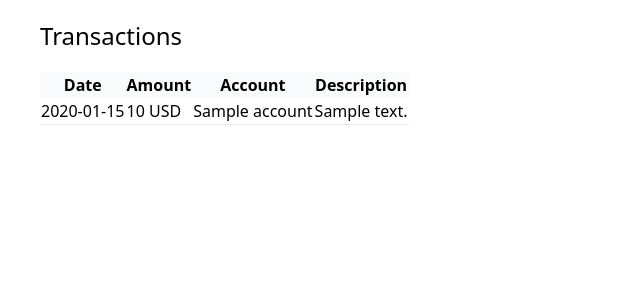
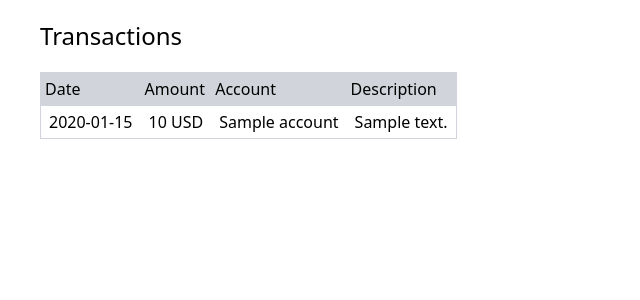
Before and after one commit to radian-software/regex-accountant, a Python web app: template regex_accountant/server_assets/templates/app.html in a window 1280 px wide. Shown: the top 300 px of the page, without its empty margins (0-640 px from the left). Run offline with Jinja, Linux system fonts and the light colour scheme; the template is opened without the code that fills it: most values are stand-ins (such as "Sample title", 1, 10 or a date in 2020); style sheets or scripts are compiled from the project's sources.

Commit message:
Learn the secrets of CSS

```diff
--- a/regex_accountant/server.py
+++ b/regex_accountant/server.py
@@ -43,7 +43,7 @@ class Server:
 
         @app.route("/")
         def _route_app():
-            return flask.render_template("app.html", txns=self.txns)
+            return flask.render_template("app.html", txns=reversed(self.txns))
 
         @app.route("/styles/<path>")
         def _route_styles(path: str):
--- a/regex_accountant/server_assets/templates/app.html
+++ b/regex_accountant/server_assets/templates/app.html
@@ -7,25 +7,29 @@
   </head>
   <body class="mx-10 my-5">
     <h1 class="text-2xl">Transactions</h1>
-    <table class="my-5">
-      <thead class="bg-gray-50">
-        <tr>
-          <th>Date</th>
-          <th>Amount</th>
-          <th>Account</th>
-          <th>Description</th>
-        </tr>
-      </thead>
-      <tbody>
+    <div class="table my-5 border border-gray-300 border-collapse">
+      <div class="table-header-group bg-gray-300">
+        <div class="table-row">
+          <div class="table-cell p-1">Date</div>
+          <div class="table-cell p-1">Amount</div>
+          <div class="table-cell p-1">Account</div>
+          <div class="table-cell p-1">Description</div>
+        </div>
+      </div>
+      <div class="table-row-group">
         {% for txn in txns %}
-        <tr class="border-b">
-          <td>{{ txn.date_posted.strftime('%Y-%m-%d') }}</td>
-          <td>{{ txn.amount }} {{ txn.currency }}</td>
-          <td>{{ txn.account }}</td>
-          <td>{{ txn.summary }}</td>
-        </tr>
+        <div class="table-row border border-gray-300">
+          <div class="table-cell px-2 py-1">
+            {{ txn.date_posted.strftime('%Y-%m-%d') }}
+          </div>
+          <div class="table-cell px-2 py-1 text-right">
+            {{ txn.amount.__str__().replace('-', '−') }} {{ txn.currency }}
+          </div>
+          <div class="table-cell px-2 py-1">{{ txn.account }}</div>
+          <div class="table-cell px-2 py-1">{{ txn.summary }}</div>
+        </div>
         {% endfor %}
-      </tbody>
-    </table>
+      </div>
+    </div>
   </body>
 </html>
```
